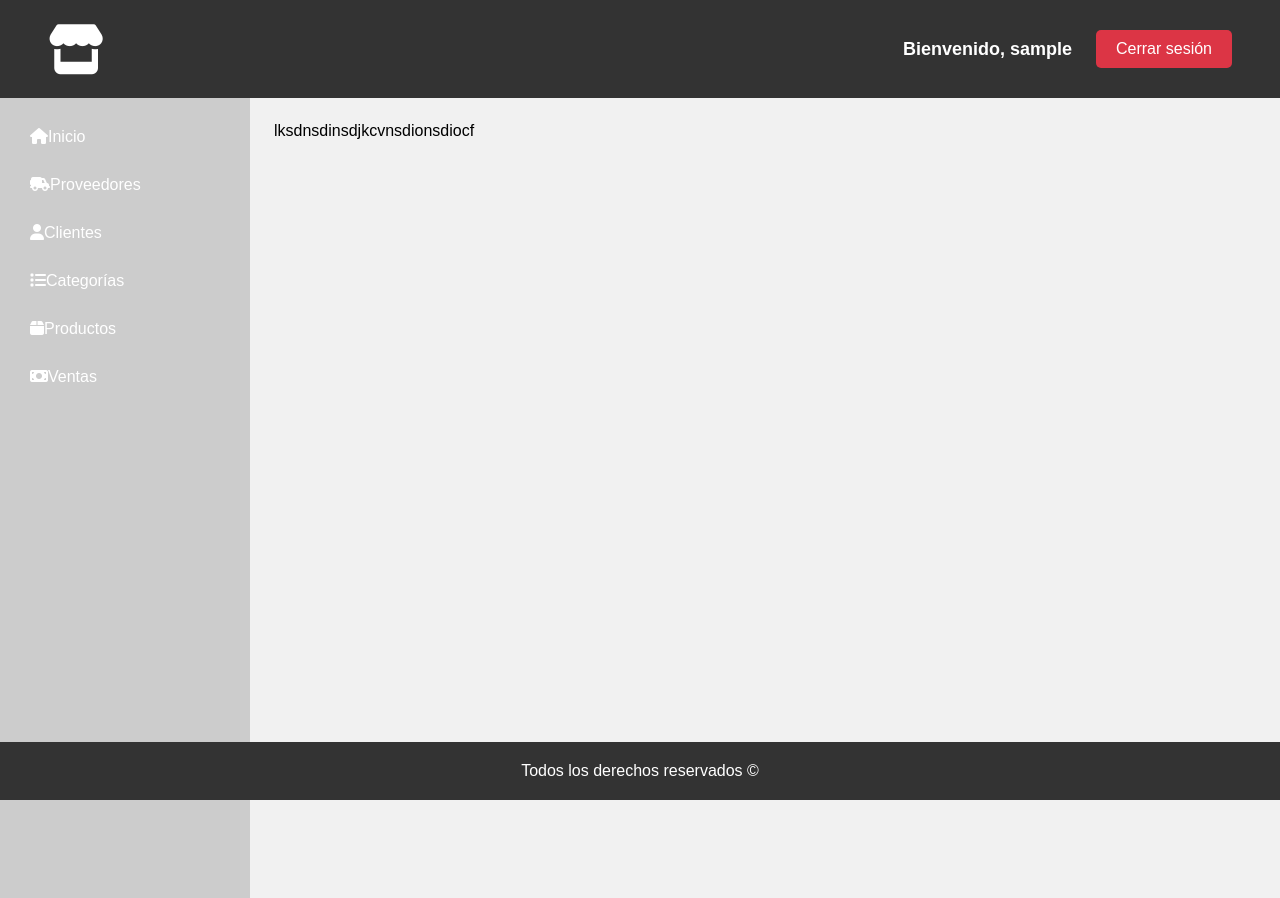
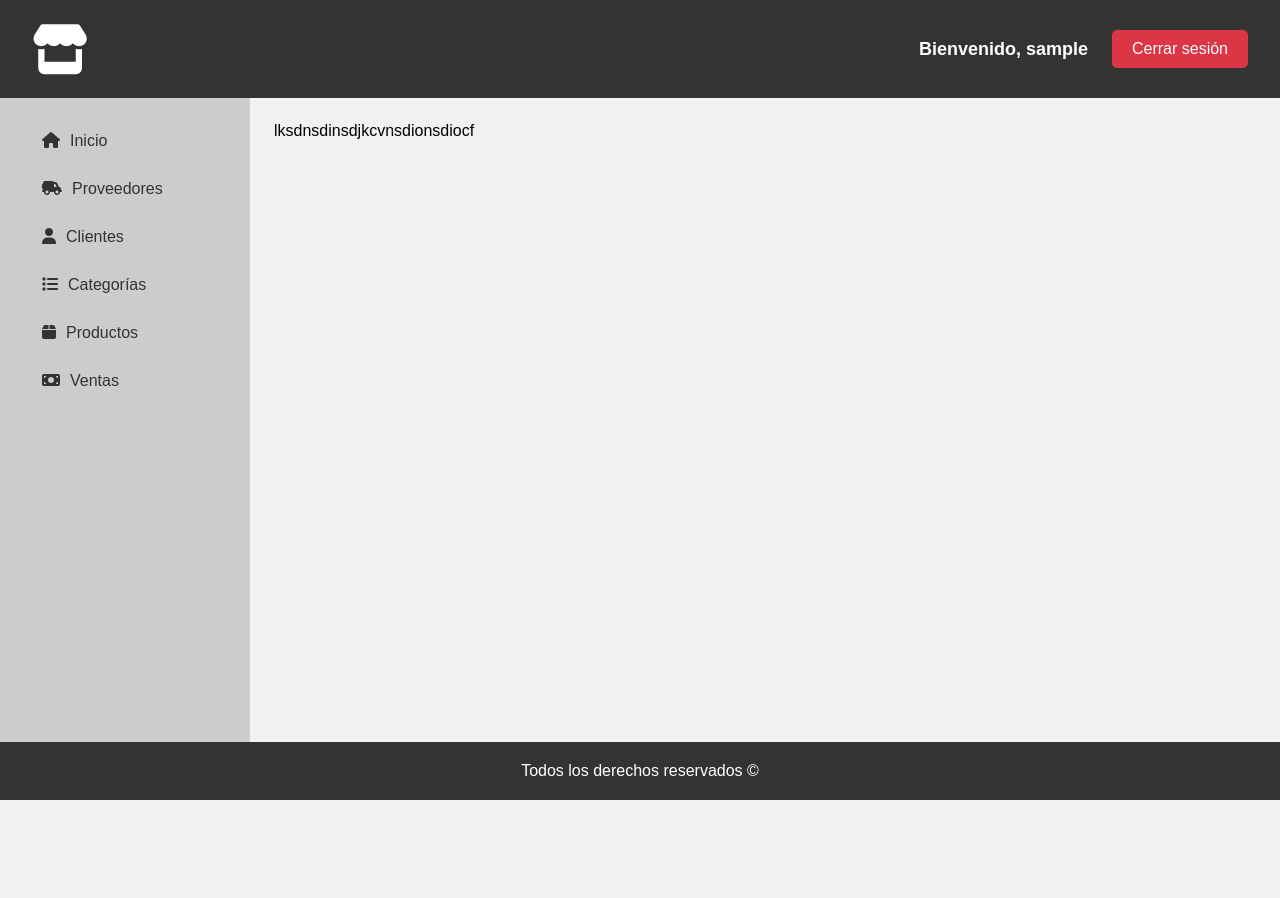
Before and after one commit to nocodecampo/tienda, a PHP site: page /admin in a window 1280 px wide. After the commit the page ends 800 px from the top, so only its background shows below. Run offline with PHP 8.4, Linux system fonts and the light colour scheme; the visitor is signed in with stand-in values (Sample User, id 1).

Commit message:
script para calcular el alto del header

```diff
--- a/admin.php
+++ b/admin.php
@@ -27,6 +27,7 @@ $user = $_SESSION['user'];
         </main>
     </section>
     <?php include 'partials/footer.php' ?>
+    <script src="javascript/script.js"></script>
 </body>
 
 </html>
--- /dev/null
+++ b/javascript/script.js
@@ -0,0 +1,5 @@
+const header = document.querySelector('header');
+const section = document.querySelector('section.admin-panel');
+const headerHeight = header.offsetHeight;
+
+section.style.paddingTop = `${headerHeight}px`;
--- a/partials/header.php
+++ b/partials/header.php
@@ -3,6 +3,6 @@
     <!--<img src="img/logo.png" alt="LOGO" class="logo">-->
     <div>
         <p class="welcome">Bienvenido, <?php echo $user['username']; ?></p>
-        <a href="logout.php" class="logout-button">Cerrar sesión</a>
+        <a href="logout" class="logout-button">Cerrar sesión</a>
     </div>
 </header>
--- a/style.css
+++ b/style.css
@@ -89,11 +89,14 @@ span.error{
 /* ADMIN PAGE*/
 
 header.header-admin{
+    position:fixed;
+    width: 100%;
     background-color: #333;
     color: #fff;
-    padding: 24px 48px;
+    padding: 24px 32px;
     display: flex;
     justify-content: space-between;
+
 }
  header.header-admin i{
     font-size: 50px;
@@ -133,8 +136,8 @@ header.header-admin{
 section.admin-panel aside.admin-menu{
     width: 100%;
     max-width: 250px;
-    height: 100vh;
-    padding: 20px;
+    height: 85vh;
+    padding: 24px 32px;
     background-color:#ccc;
     color: #fff;
 }
@@ -148,7 +151,7 @@ section.admin-panel aside.admin-menu ul li{
 }
 
 section.admin-panel aside.admin-menu ul li a{
-    color: #fff;
+    color: #333;
     text-decoration: none;
     display: block;
     padding: 10px;
@@ -156,13 +159,20 @@ section.admin-panel aside.admin-menu ul li a{
     transition: background-color 0.3s;
 }
 
+aside.admin-menu ul li a i{
+    margin-right: 10px;
+}
+
 section.admin-panel aside.admin-menu ul li a:hover{
     background-color: #555;
+    color:#fff;
 }
 
 section.admin-panel main.admin-content{
     width: 100%;
+    height: 85vh;
     padding: 24px;
+    overflow-y:auto;
 }
 
 
```
Also changed, not shown: logout.php (added, +8 -0 lines).
